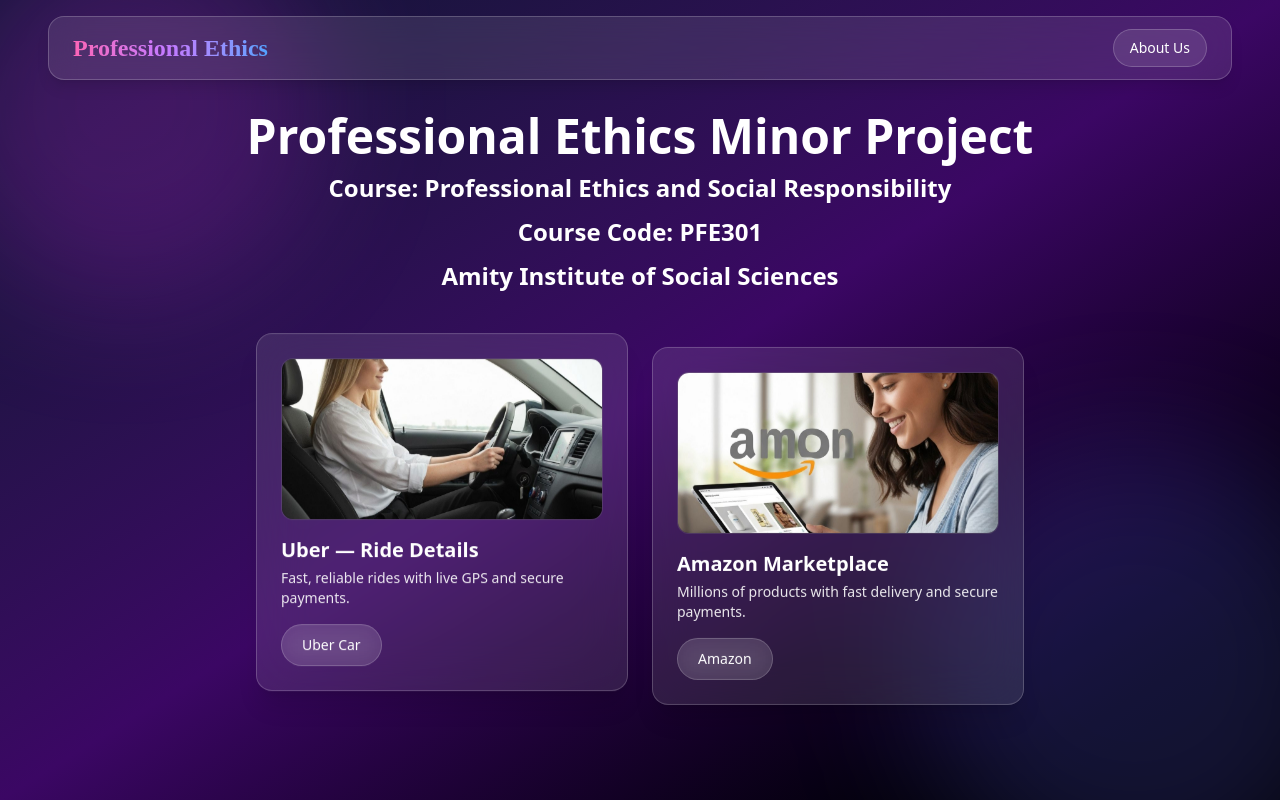
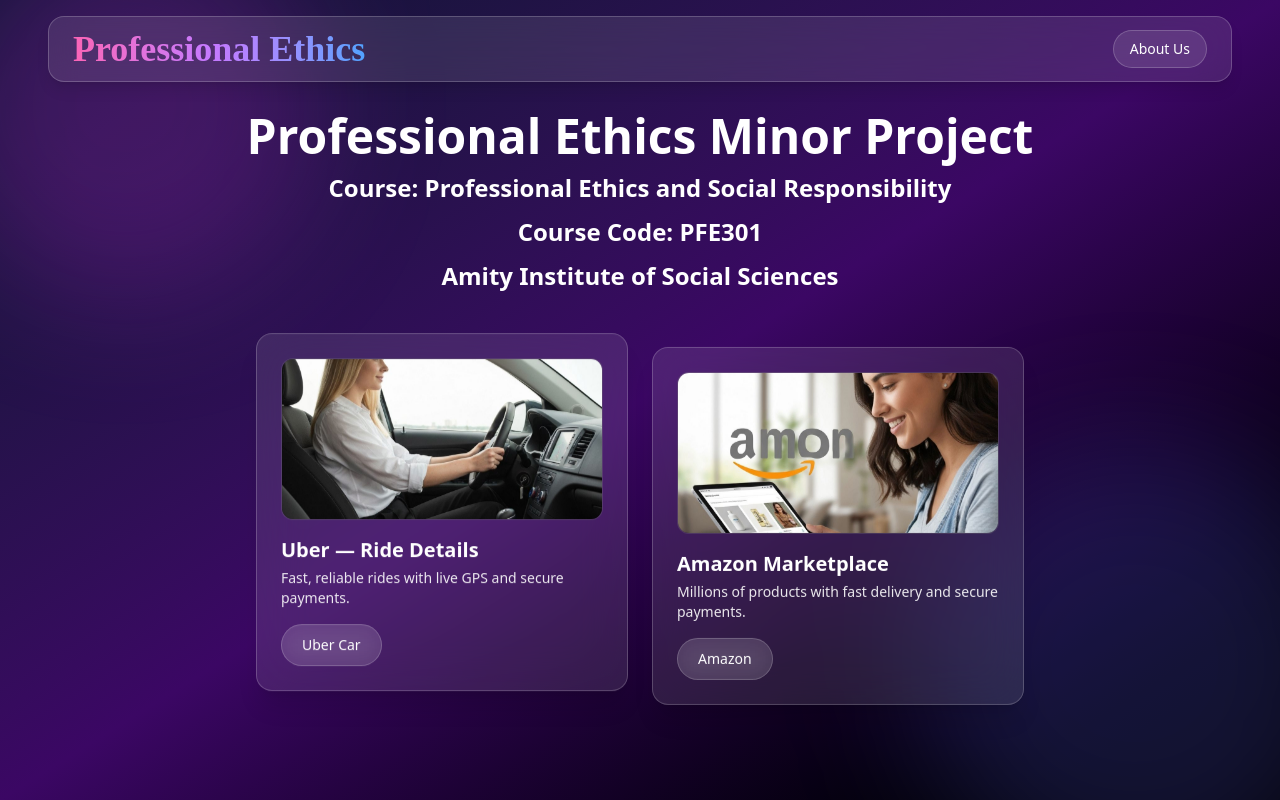
Before and after one commit to AnuragSharma2005/Sanvi-Project, a React (Vite) app: page / in a window 1280 px wide. Built offline with nearby package versions, Linux system fonts and the light colour scheme.

Commit message:
Update navbar heading

```diff
--- a/src/Component/Navbar.jsx
+++ b/src/Component/Navbar.jsx
@@ -19,7 +19,7 @@
     >
       {/* Left side - Project name */}
       <h1
-        className="text-2xl sm:text-2xl font-extrabold  text-center bg-gradient-to-r from-pink-400 via-purple-400 to-blue-400 bg-clip-text text-transparent font-[Playfair_Display] cursor-pointer"
+        className="text-2xl sm:text-2xl md:text-4xl font-extrabold text-center bg-gradient-to-r from-pink-400 via-purple-400 to-blue-400 bg-clip-text text-transparent font-[Playfair_Display] cursor-pointer whitespace-nowrap md:whitespace-normal"
         onClick={() => navigate("/")} // ✅ use navigate()
       >
         Professional Ethics
```
